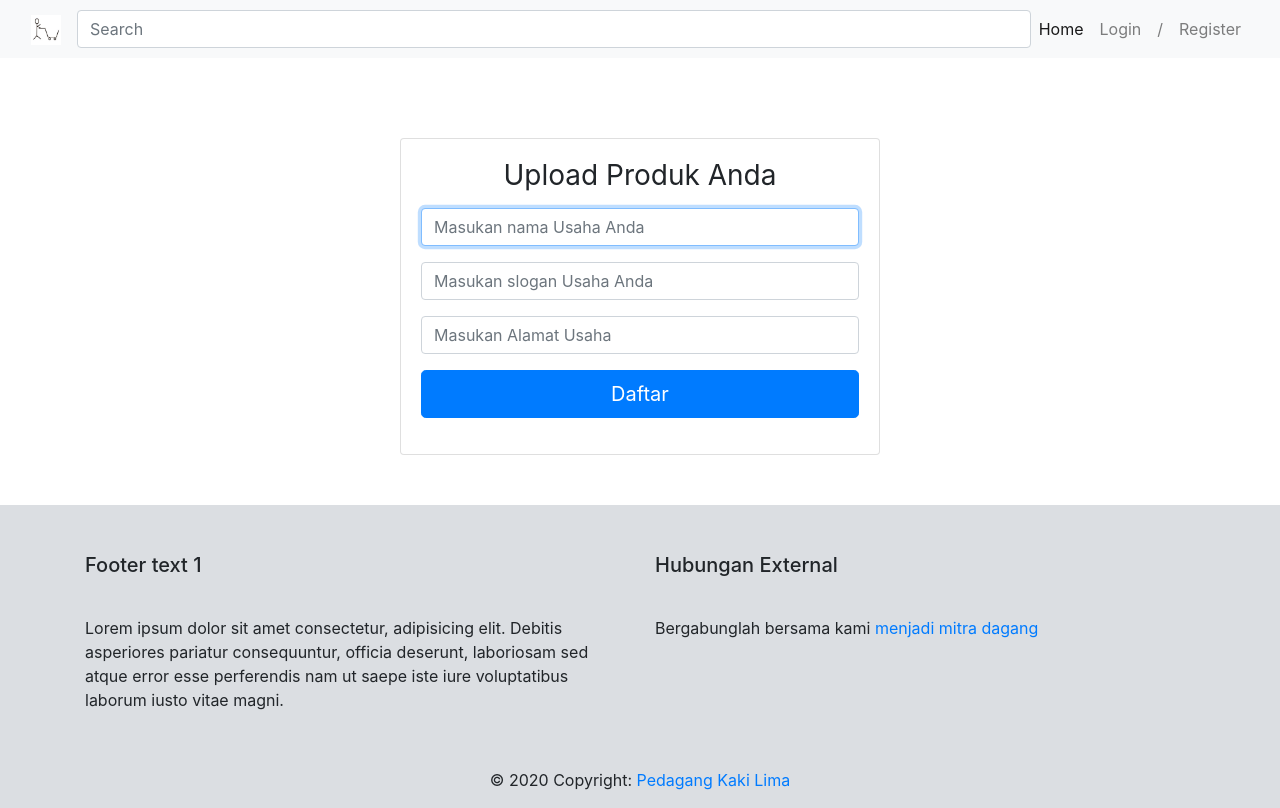
After one commit to bagus-Arya/pkl, a Node server app: page /joinMitra in a window 1280 px wide. The commit adds this page. Run offline with Node 20, Linux system fonts and the light colour scheme.

Commit message:
Add product View

```diff
--- a/app.js
+++ b/app.js
@@ -24,9 +24,11 @@ app.use(express.static(path.join(__dirname, 'public')));
 // routes
 var indexRouter = require('./routes/index');
 var authRouter = require('./routes/auth');
+// var insertRouter = require('./routes/insert');
 
 app.use('/', indexRouter);
 app.use('/auth', authRouter);
+// app.use('/insert', insertRouter);
 
 // // catch 404 and forward to error handler
 // app.use(function(req, res, next) {
--- a/routes/index.js
+++ b/routes/index.js
@@ -1,7 +1,7 @@
 var express = require('express');
 var router = express.Router();
 
-// ke halaman home
+  // ke halaman home
 router.get('/', function(req, res) {
     res.render('landingPage');
   });
@@ -13,5 +13,14 @@ router.get('/login', function (req, res){
 router.get('/register', function(req, res) {
     res.render('register');
   });
+  // ke halaman Upload produk mitra dagang
+router.get('/joinMitra', function(req, res) {
+    res.render('uploadProduct');
+  });
+
+  // ke halaman Upload produk mitra dagang
+router.get('/productView', function(req, res) {
+    res.render('productView');
+  });
 
 module.exports = router;
--- a/views/landingPage.ejs
+++ b/views/landingPage.ejs
@@ -15,7 +15,7 @@
            <div class="slide-img">
                <img src="/img/capcay.jpg" alt="1">
                <div class="overlay">
-                   <a href="#" class="buy-btn">Pesan</a>
+                   <a href="/productView" class="buy-btn">Pesan</a>
                </div>
            </div>
            <div class="detail-box">
--- a/views/partials/footer.ejs
+++ b/views/partials/footer.ejs
@@ -20,11 +20,9 @@
                 <!-- Grid column -->
                 <div class="col-md-6 mx-auto mt-3 mt-md-0 mb-0 mb-md-4">
                     <!-- Links -->
-                    <h5>Footer text 2</h5>
+                    <h5>Hubungan External</h5>
                     <hr class="color-primary mb-4 mt-0 d-inline-block mx-auto w-60">
-                    <p>Lorem ipsum dolor sit amet consectetur adipisicing elit. Dicta ducimus magni ea mollitia placeat
-                        harum
-                        doloribus aut, qui expedita ipsam sed cum, modi totam sit libero? Quis, hic inventore! Impedit?</p>
+                    <p>Bergabunglah bersama kami <span><a href="/joinMitra">menjadi mitra dagang</a></span></p>
                 </div>
                 <!-- Grid column -->
             </div>
--- /dev/null
+++ b/views/uploadProduct.ejs
@@ -0,0 +1,33 @@
+<%- include('partials/header'); -%>
+<%- include('partials/navbar'); -%>
+    <body>
+        <div class="container">
+                <form action="" method="post" class="form-signin">
+                        <div class="card mx-auto" style="width: 30rem; margin-bottom: 50px; margin-top: 80px;">
+                            <div class="card-body">
+                                <h1 class="h3 mb-3 font-weight-normal" style="text-align:center;">Upload Produk Anda</h1>
+
+                                <div class="form-group">
+                                    <label for="namaUsaha" class="sr-only">Nama Usaha</label>
+                                    <input type="text" name="namaUsaha" id="namaUsaha" class="form-control" placeholder="Masukan nama Usaha Anda" required autofocus>
+                                </div>
+
+                                <div class="form-group">
+                                    <label for="sloganUsaha" class="sr-only">Slogan Usaha</label>
+                                    <input type="text" name="slogan" id="sloganUsaha" class="form-control" placeholder="Masukan slogan Usaha Anda" required autofocus>
+                                </div>
+
+                                <div class="form-group">
+                                    <label for="alamatUsaha" class="sr-only">Alamat</label>
+                                    <input type="text" name="alamatUsaha" id="alamatUsaha" class="form-control" placeholder="Masukan Alamat Usaha" required autofocus>
+                                </div>
+
+                                <div class="form-group">
+                                    <button class="btn btn-lg btn-primary btn-block" type="submit">Daftar</button>
+                                </div>
+                            </div>
+                        </div>
+                    </form>
+        </div>
+    </body>
+<%- include('partials/footer'); -%>
```
Also changed, not shown: views/productView.ejs (added, +21 -0 lines).
